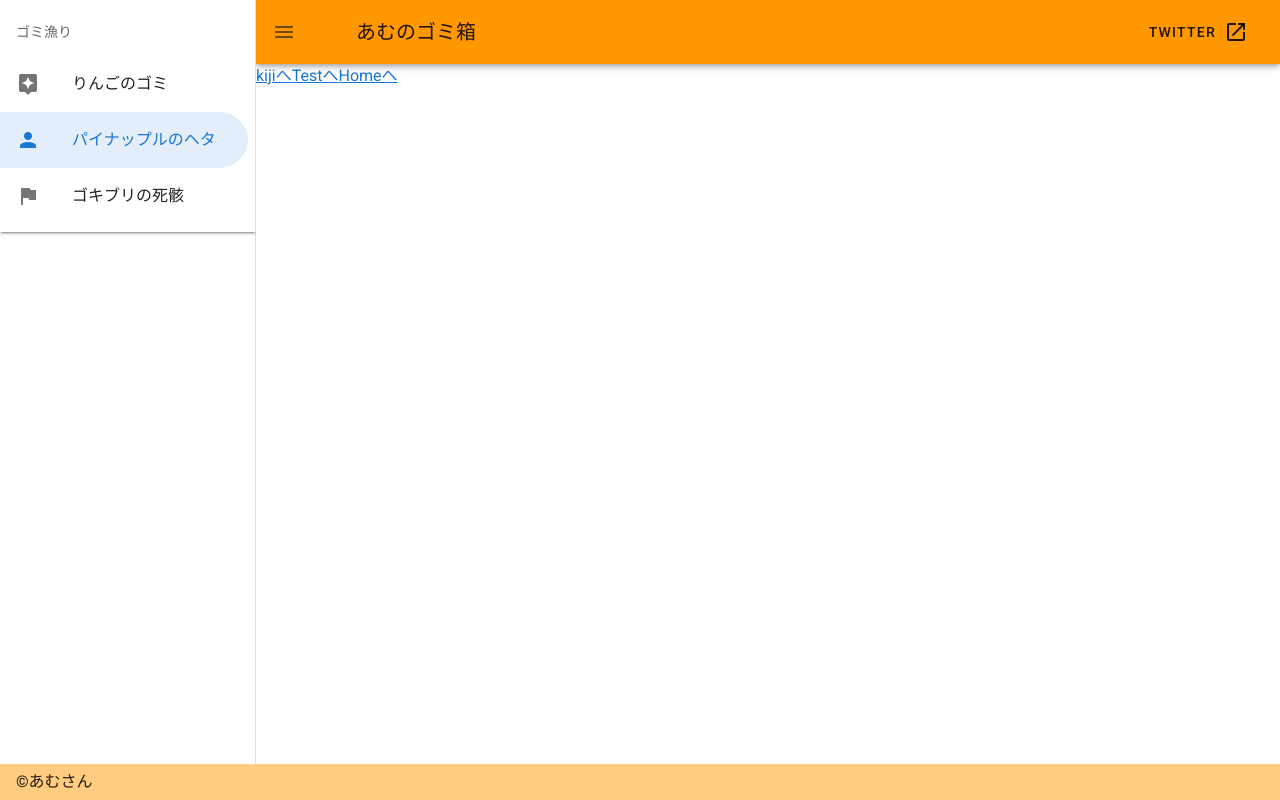
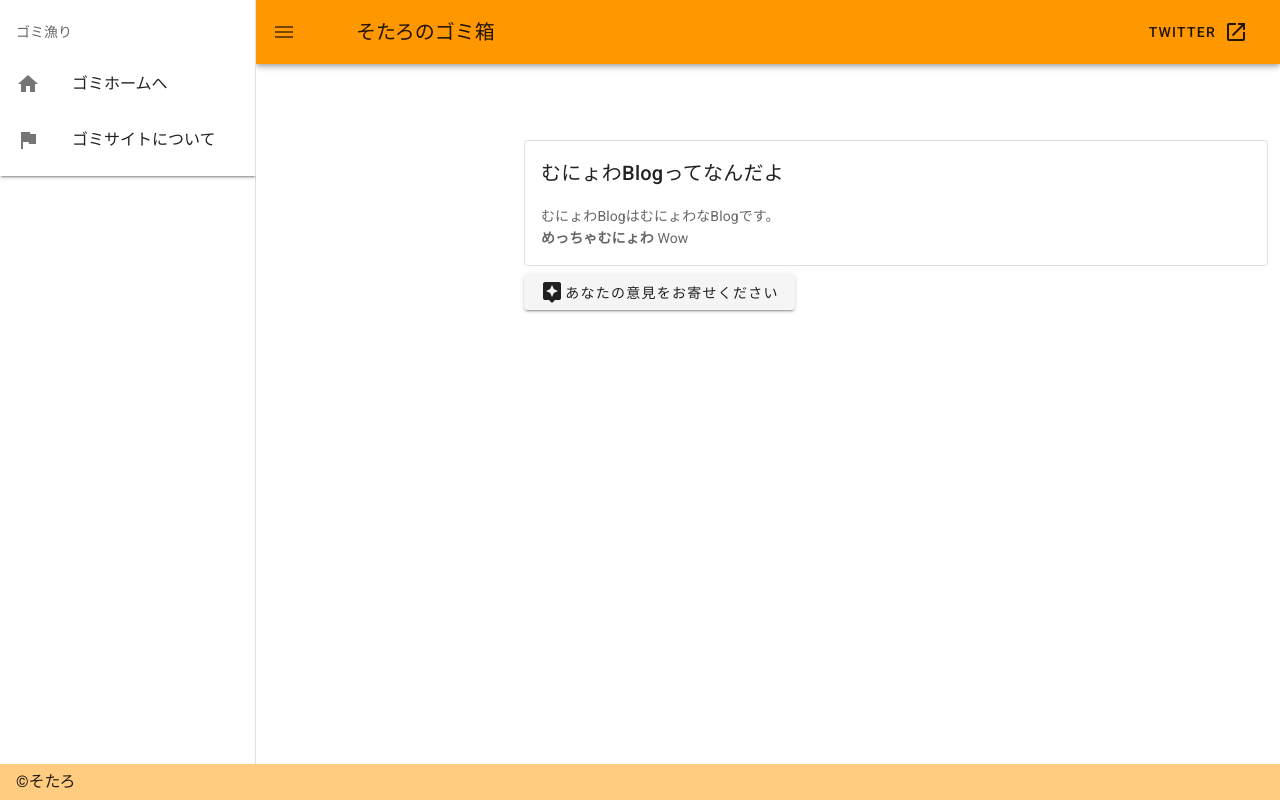
Before and after one commit to rabbuttz/munyowa-blog, a Vue app: page /#/article in a window 1280 px wide. Built offline with nearby package versions, Linux system fonts and the light colour scheme.

Commit message:
記事に接続できるようになった

```diff
--- a/src/App.vue
+++ b/src/App.vue
@@ -1,15 +1,12 @@
 <template>
-  <div id="App">
-    <v-app>
+  <v-app>
+    <div id="App">
       <Bar />
       <v-main>
-        <router-link to="/KijiIchiran">kijiへ</router-link>
-        <router-link to="/Test">Testへ</router-link>
-        <router-link to="/Home">Homeへ</router-link>
         <router-view></router-view>
       </v-main>
-    </v-app>
-  </div>
+    </div>
+  </v-app>
 </template>
 <script>
 import Bar from "./components/BarAndFooter";
--- a/src/components/BarAndFooter.vue
+++ b/src/components/BarAndFooter.vue
@@ -5,7 +5,7 @@
         <v-list shaped>
           <v-subheader>ゴミ漁り</v-subheader>
           <v-list-item-group v-model="item" color="primary">
-            <v-list-item v-for="(item, i) in items" :key="i">
+            <v-list-item v-bind:to="item.route" v-for="(item, i) in items" :key="i">
               <v-list-item-icon>
                 <v-icon v-text="item.icon"></v-icon>
               </v-list-item-icon>
@@ -17,10 +17,13 @@
         </v-list>
       </v-card>
     </v-navigation-drawer>
+
+    <!-- ここからバー -->
+
     <v-app-bar app v-bind:hide-on-scroll="{hideOn}" color="orange">
       <v-app-bar-nav-icon @click="drawer=!drawer"></v-app-bar-nav-icon>
       <div class="d-flex align-center">
-        <v-avatar>
+        <v-avatar @click="changeRoute(home)" style="cursor:pointer;">
           <v-img
             alt="munyowa-logo"
             class="shrink mr-2"
@@ -31,34 +34,47 @@
           />
         </v-avatar>
         <v-icon>fas fa-tachometer-alt</v-icon>
-        <v-toolbar-title>あむのゴミ箱</v-toolbar-title>
+        <v-toolbar-title @click="changeRoute(home)" style="cursor:pointer;">そたろのゴミ箱</v-toolbar-title>
       </div>
       <v-spacer></v-spacer>
-      <v-btn href="https://twitter.com/2a4g5j7p" target="_blank" text>
+      <v-btn href="https://わああ" target="_blank" text>
         <span class="mr-2">Twitter</span>
         <v-icon>mdi-open-in-new</v-icon>
       </v-btn>
     </v-app-bar>
-    <v-footer color="orange lighten-3" app>©︎あむさん</v-footer>
+    <v-footer color="orange lighten-3" app>©︎そたろ</v-footer>
   </div>
 </template>
 
 <script>
+import router from "../router";
+
 export default {
   data() {
     return {
       drawer: null,
       item: 1,
       hideOn: true,
+      home: "Home",
       items: [
-        { text: "りんごのゴミ", icon: "mdi-assistant" },
-        { text: "パイナップルのヘタ", icon: "mdi-account" },
-        { text: "ゴキブリの死骸", icon: "mdi-flag" },
+        { text: "ゴミホームへ", icon: "mdi-home", route: "Home" },
+
+        { text: "ゴミサイトについて", icon: "mdi-flag", route: "About" },
       ],
     };
+  },
+  methods: {
+    changeRoute(route) {
+      router.push(route);
+    },
+  },
+  watch: {
+    $route() {
+      this.$forceUpdate();
+    },
   },
 };
 </script>
 
-<style scoped>
+<style>
 </style>
--- a/src/components/Cards.vue
+++ b/src/components/Cards.vue
@@ -1,27 +1,26 @@
 <template>
   <div class="cards">
-    <v-card max-width="80%" class="mx-auto">
+    <v-app>
+      <br />
+      <v-card color="yellow" max-width="80%" class="mx-auto">
         <v-container>
-        <v-row dense>
-          <v-col cols="14">
-            <v-card color="grey" @click.stop="dialog=true" dark>
-              <v-card-title class="headline">むにょわBlogってなんだ</v-card-title>
-              <v-card-subtitle>押しても何もねえから</v-card-subtitle>
-              <v-card-subtitle>投稿日 2020/08/26</v-card-subtitle>
-            </v-card>
+          <v-row class="text-center">
+            <v-col class="mb-2" dark>
+              <h1 class="display-2 font-weight-bold mb-3">むにょわBlog</h1>
             </v-col>
           </v-row>
-        <v-row dense>
+          <v-row dense v-for="article in articles" v-bind:key="article.id">
             <v-col cols="14">
-            <v-card color="red" @click.stop="dialog=true" dark>
-              <v-card-title class="headline">ここにいろんな記事</v-card-title>
-              <v-card-subtitle>投稿していく</v-card-subtitle>
-              <v-card-subtitle>投稿日 2020/08/26</v-card-subtitle>
+              <v-card color="white" @click="gotoarticle">
+                <v-card-title class="headline">{{article.title}}</v-card-title>
+                <v-card-subtitle>{{article.description}}</v-card-subtitle>
+                <v-card-subtitle>投稿日{{article.date}}</v-card-subtitle>
               </v-card>
             </v-col>
           </v-row>
         </v-container>
       </v-card>
+    </v-app>
 
     <!-- ダイアログ表示 -->
     <v-dialog v-model="dialog" scrollable max-width="80%">
@@ -38,20 +37,46 @@
 </template>
 
 <script>
+import router from "../router";
+
 export default {
   data() {
     return {
       dialog: false,
+      articles: [
+        {
+          id: 1,
+          title: "むにょわBlogってなんだよ",
+          description:
+            "令和2年現在、人類の持続的な進化に於いてむにょわは欠かせない概念となってお…",
+          date: "2020/08/27",
+        },
+        {
+          id: 2,
+          title: "あむさん is 誰",
+          description:
+            "あむさんはポスト安倍晋三の第一候補として知られており、人望が厚く、とてもずっちーことが知ら…",
+          date: "2020/08/27",
+        },
+        {
+          id: 3,
+          title: "aaaaaaaaaaaaaaaa",
+          description:
+            "令和2年現在、人類の持続的な進化に於いてむにょわは欠かせない概念となってお…",
+          date: "2020/08/27",
+        },
+      ],
     };
   },
   methods: {
+    gotoarticle() {
+      router.push("Article");
+    },
     twitterShare() {
       //シェアする画面を設定
       this.dialog = false;
       var shareURL =
         "https://twitter.com/intent/tweet?text=" +
-        "@2a4g5j7p お兄ちゃん許して…😢\n" +
-        "#あむのゴミ箱（開発中） " +
         "&url=" +
         "https://relaxed-bassi-cfd91c.netlify.app/";
       //シェア用の画面へ移行
--- a/src/components/HelloWorld.vue
+++ b/src/components/HelloWorld.vue
@@ -1,13 +1,5 @@
 <template>
-  <div>
-    <v-container>
-      <v-row class="text-center">
-        <v-col class="mb-2">
-          <h1 class="display-2 font-weight-bold mb-3">あむのゴミ箱</h1>
-        </v-col>
-      </v-row>
-    </v-container>
-  </div>
+  <div></div>
 </template>
 
 <script>
--- a/src/components/Kiji.vue
+++ /dev/null
@@ -1,11 +0,0 @@
-
-<template>
-  <div>
-    <h1>kiji</h1>
-  </div>
-</template>
-<script>
-export default {};
-</script>
-<style scoped>
-</style>
--- a/src/router/index.js
+++ b/src/router/index.js
@@ -1,8 +1,8 @@
 import Vue from 'vue'
 import VueRouter from 'vue-router'
 import Home from '../views/Home.vue'
-import KijiIchiran from '../views/KijiIchiran.vue'
-import Test from '../views/Test.vue'
+import Article from '../views/Article'
+import About from '../views/About'
 
 Vue.use(VueRouter)
 
@@ -12,14 +12,14 @@ const routes = [
     name: 'Home',
     component: Home
   },
+
   {
-    path: '/kijiIchiran',
-    name: 'KijiIchiran',
-    component: KijiIchiran
+    path: '/article',
+    component: Article
   },
   {
-    path: '/Test',
-    component: Test
+    path: '/About',
+    component: About
   },
   { path: '/', redirect: '/Home' }
 ]
--- /dev/null
+++ b/src/views/About.vue
@@ -0,0 +1,48 @@
+<template>
+  <div id="about">
+    <v-container>
+      <v-row dense>
+        <h1 style="text-align:center; margin: auto;">About This Website</h1>
+      </v-row>
+      <v-row dense>
+        <v-col cols="14">
+          <v-card>
+            <v-card-title>このサイト is 何</v-card-title>
+            <v-card-text>
+              このサイトは
+              <a href="https://twitter.com/2a4g5j7p">あむさん（@2a4g5j7p）</a>がお勉強がてらに制作しているサイトです。
+              <br />クオリティを求めるあなたには用がないので帰ってください。
+            </v-card-text>
+          </v-card>
+        </v-col>
+      </v-row>
+      <v-row dense>
+        <v-col cols="14">
+          <v-card>
+            <v-card-title>アイコンについて</v-card-title>
+            <v-card-text>
+              使用している可愛いアイコンは
+              <a href="https://twitter.com/tobyou_222">ととと(@tobyou_222)氏</a>に依頼して描いてもらったものです。かわいいですね。
+              <br />フォローしましょう
+            </v-card-text>
+          </v-card>
+        </v-col>
+      </v-row>
+      <v-row dense>
+        <v-col cols="14">
+          <v-card>
+            <v-card-title>更新について</v-card-title>
+            <v-card-text>
+              まだなんもできてないです。記事をfirebase使って取得するのが一番面倒臭いかも。
+              <br />まだまだalpha版って感じなので本当に記事が投稿されるまで待ってください
+            </v-card-text>
+          </v-card>
+        </v-col>
+      </v-row>
+    </v-container>
+  </div>
+</template>
+
+<script>
+export default {};
+</script>
--- /dev/null
+++ b/src/views/Article.vue
@@ -0,0 +1,55 @@
+<template>
+  <v-main>
+    <v-container>
+      <v-row dense>
+        <v-col>
+          <v-card outlined>
+            <v-card-title>むにょわBlogってなんだよ</v-card-title>
+            <v-card-text>
+              むにょわBlogはむにょわなBlogです。
+              <br />
+              <strong>めっちゃむにょわ</strong>
+              Wow
+            </v-card-text>
+          </v-card>
+        </v-col>
+      </v-row>
+      <v-row dense>
+        <v-col>
+          <v-btn @click="KeishichouShare">
+            <v-icon v-text="icon"></v-icon>あなたの意見をお寄せください
+          </v-btn>
+        </v-col>
+      </v-row>
+    </v-container>
+  </v-main>
+</template>
+
+<script>
+export default {
+  data() {
+    return {
+      icon: "mdi-assistant",
+    };
+  },
+  methods: {
+    twitterShare() {
+      //シェアする画面を設定
+      var shareURL =
+        "https://twitter.com/intent/tweet?text=" +
+        "@2a4g5j7p 控えめに言って神だと思いました。応援しています。これからも頑張ってください。 " +
+        "#あむのゴミ箱（開発中） " +
+        "&url=" +
+        "https://relaxed-bassi-cfd91c.netlify.app/";
+      //シェア用の画面へ移行
+      location.href = shareURL;
+    },
+    KeishichouShare() {
+      location.href = "http://www.internethotline.jp/";
+    },
+  },
+};
+</script>
+
+<style scoped>
+</style>
--- a/src/views/Home.vue
+++ b/src/views/Home.vue
@@ -1,9 +1,9 @@
 
 <template>
-  <v-app>
+  <div id="home">
     <HelloWorld />
     <Cards />
-  </v-app>
+  </div>
 </template>
 
 <script>
@@ -11,7 +11,7 @@ import HelloWorld from "../components/HelloWorld.vue";
 import Cards from "../components/Cards.vue";
 
 export default {
-  name: "App",
+  name: "Home",
   components: {
     HelloWorld,
     Cards,
--- a/src/views/KijiIchiran.vue
+++ /dev/null
@@ -1,21 +0,0 @@
-<template>
-  <div id="kiji">
-    <v-app>
-      <v-main>
-        <Kiji />
-      </v-main>
-    </v-app>
-  </div>
-</template>
-<script>
-import Kiji from "../components/Kiji";
-
-export default {
-  components: {
-    Kiji,
-  },
-  created() {
-    console.log("KijiIchiran");
-  },
-};
-</script>
--- a/src/views/Test.vue
+++ /dev/null
@@ -1,13 +0,0 @@
-<template>
-  <div id="Test">
-    <h1>わわわ</h1>
-  </div>
-</template>
-<script>
-export default {
-  components: {},
-  created() {
-    console.log("KijiIchiran");
-  },
-};
-</script>
```
Lines whose indentation alone changed are shown as unchanged.
